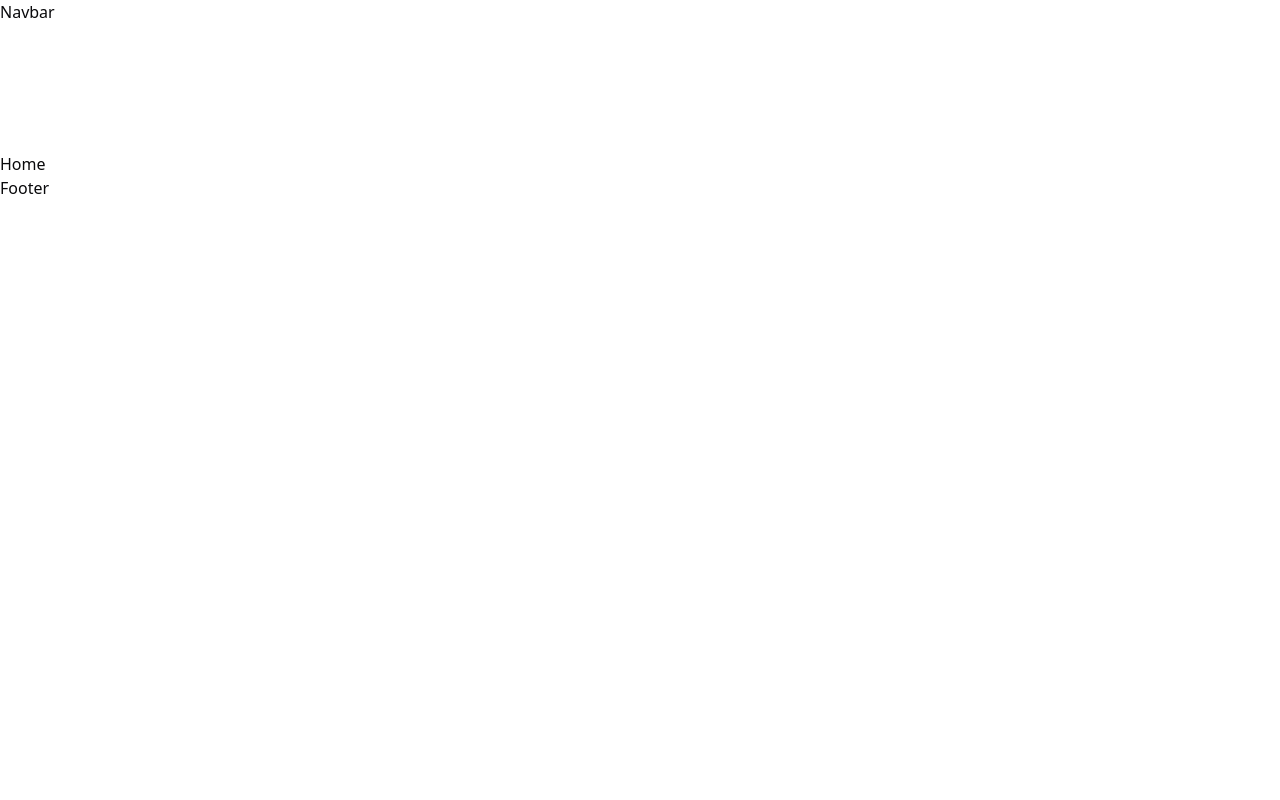
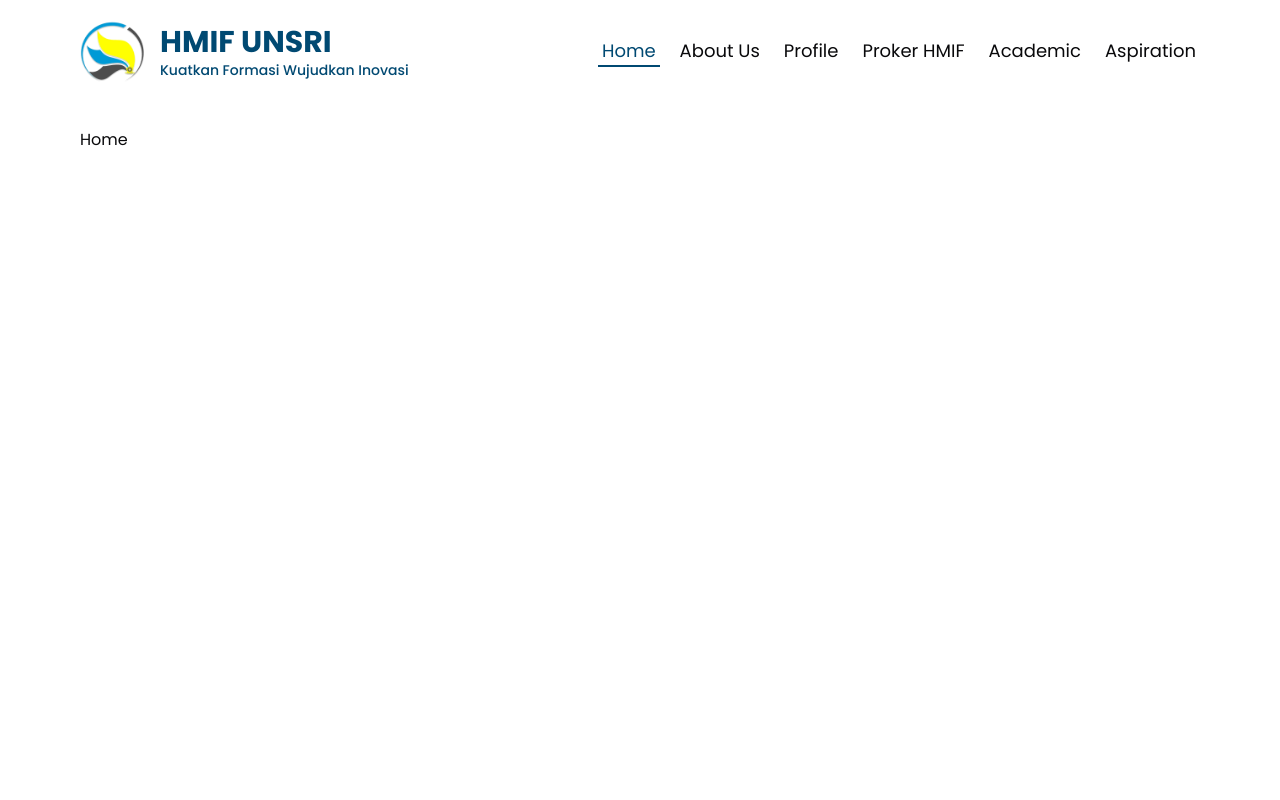
Before and after one commit to mfazrinizar/website-hmif, a React (Vite) app: page / in a window 1280 px wide. Shown: the top 800 px of the page. Built offline with nearby package versions, Linux system fonts and the light colour scheme.

Commit message:
feat(root): add navbar

```diff
--- a/package.json
+++ b/package.json
@@ -10,6 +10,7 @@
     "preview": "vite preview"
   },
   "dependencies": {
+    "@radix-ui/react-dialog": "^1.1.1",
     "@radix-ui/react-icons": "^1.3.0",
     "@tanstack/react-query": "^5.55.0",
     "class-variance-authority": "^0.7.0",
--- a/src/App.router.tsx
+++ b/src/App.router.tsx
@@ -19,6 +19,8 @@
     },
   ]);
 
+  // px-5 px-12 px-20
+
   return routes;
 };
 
--- a/src/components/Navbar.tsx
+++ b/src/components/Navbar.tsx
@@ -1,7 +1,75 @@
+import { NavLink } from "react-router-dom";
+import { cn } from "@/lib/utils";
+import { useLocation } from "react-router-dom";
+import {
+  Sheet,
+  SheetContent,
+  SheetTitle,
+  SheetTrigger,
+} from "@/components/ui/sheet";
+import { Menu } from "lucide-react";
+import { navItems } from "@/lib/link";
+
 export default function Navbar() {
+  const { pathname } = useLocation();
+
   return (
-    <nav>
-      <div className="">Navbar</div>
+    <nav
+      id="navbar"
+      className="fixed left-0 right-0 flex items-center justify-between bg-white p-5 md:px-12 xl:px-20"
+    >
+      <div className="flex gap-4">
+        <img
+          src="/img/logo-hmif.png"
+          alt="logo-hmif"
+          className="size-12 xl:size-16"
+        />
+        <div className="flex flex-col justify-center text-primary">
+          <h1 className="text-xl font-bold md:text-2xl xl:text-3xl">
+            HMIF UNSRI
+          </h1>
+          <p className="text-xs font-medium xl:text-sm">
+            Kuatkan Formasi Wujudkan Inovasi
+          </p>
+        </div>
+      </div>
+      <ul className="hidden gap-2 lg:flex xl:gap-4">
+        {" "}
+        {navItems.map((item) => (
+          <NavLink
+            key={item.path + item.name}
+            to={item.path}
+            className={cn("px-1 text-base xl:text-lg", {
+              "border-b-2 border-primary text-primary": pathname === item.path,
+            })}
+          >
+            {item.name}
+          </NavLink>
+        ))}
+      </ul>
+      <Sheet>
+        <SheetTrigger className="lg:hidden">
+          <Menu className="text-primary" />
+        </SheetTrigger>
+        <SheetContent>
+          <SheetTitle>Are you absolutely sure?</SheetTitle>
+          <ul className="flex flex-col gap-8">
+            {" "}
+            {navItems.map((item) => (
+              <NavLink
+                key={item.path + item.name}
+                to={item.path}
+                className={cn("px-1 text-lg", {
+                  "border-b-2 border-primary text-primary":
+                    pathname === item.path,
+                })}
+              >
+                {item.name}
+              </NavLink>
+            ))}
+          </ul>
+        </SheetContent>
+      </Sheet>
     </nav>
   );
 }
--- /dev/null
+++ b/src/components/ui/sheet.tsx
@@ -0,0 +1,138 @@
+import * as React from "react"
+import * as SheetPrimitive from "@radix-ui/react-dialog"
+import { Cross2Icon } from "@radix-ui/react-icons"
+import { cva, type VariantProps } from "class-variance-authority"
+
+import { cn } from "@/lib/utils"
+
+const Sheet = SheetPrimitive.Root
+
+const SheetTrigger = SheetPrimitive.Trigger
+
+const SheetClose = SheetPrimitive.Close
+
+const SheetPortal = SheetPrimitive.Portal
+
+const SheetOverlay = React.forwardRef<
+  React.ElementRef<typeof SheetPrimitive.Overlay>,
+  React.ComponentPropsWithoutRef<typeof SheetPrimitive.Overlay>
+>(({ className, ...props }, ref) => (
+  <SheetPrimitive.Overlay
+    className={cn(
+      "fixed inset-0 z-50 bg-black/80  data-[state=open]:animate-in data-[state=closed]:animate-out data-[state=closed]:fade-out-0 data-[state=open]:fade-in-0",
+      className
+    )}
+    {...props}
+    ref={ref}
+  />
+))
+SheetOverlay.displayName = SheetPrimitive.Overlay.displayName
+
+const sheetVariants = cva(
+  "fixed z-50 gap-4 bg-background p-6 shadow-lg transition ease-in-out data-[state=closed]:duration-300 data-[state=open]:duration-500 data-[state=open]:animate-in data-[state=closed]:animate-out",
+  {
+    variants: {
+      side: {
+        top: "inset-x-0 top-0 border-b data-[state=closed]:slide-out-to-top data-[state=open]:slide-in-from-top",
+        bottom:
+          "inset-x-0 bottom-0 border-t data-[state=closed]:slide-out-to-bottom data-[state=open]:slide-in-from-bottom",
+        left: "inset-y-0 left-0 h-full w-3/4 border-r data-[state=closed]:slide-out-to-left data-[state=open]:slide-in-from-left sm:max-w-sm",
+        right:
+          "inset-y-0 right-0 h-full w-3/4 border-l data-[state=closed]:slide-out-to-right data-[state=open]:slide-in-from-right sm:max-w-sm",
+      },
+    },
+    defaultVariants: {
+      side: "right",
+    },
+  }
+)
+
+interface SheetContentProps
+  extends React.ComponentPropsWithoutRef<typeof SheetPrimitive.Content>,
+    VariantProps<typeof sheetVariants> {}
+
+const SheetContent = React.forwardRef<
+  React.ElementRef<typeof SheetPrimitive.Content>,
+  SheetContentProps
+>(({ side = "right", className, children, ...props }, ref) => (
+  <SheetPortal>
+    <SheetOverlay />
+    <SheetPrimitive.Content
+      ref={ref}
+      className={cn(sheetVariants({ side }), className)}
+      {...props}
+    >
+      <SheetPrimitive.Close className="absolute right-4 top-4 rounded-sm opacity-70 ring-offset-background transition-opacity hover:opacity-100 focus:outline-none focus:ring-2 focus:ring-ring focus:ring-offset-2 disabled:pointer-events-none data-[state=open]:bg-secondary">
+        <Cross2Icon className="h-4 w-4" />
+        <span className="sr-only">Close</span>
+      </SheetPrimitive.Close>
+      {children}
+    </SheetPrimitive.Content>
+  </SheetPortal>
+))
+SheetContent.displayName = SheetPrimitive.Content.displayName
+
+const SheetHeader = ({
+  className,
+  ...props
+}: React.HTMLAttributes<HTMLDivElement>) => (
+  <div
+    className={cn(
+      "flex flex-col space-y-2 text-center sm:text-left",
+      className
+    )}
+    {...props}
+  />
+)
+SheetHeader.displayName = "SheetHeader"
+
+const SheetFooter = ({
+  className,
+  ...props
+}: React.HTMLAttributes<HTMLDivElement>) => (
+  <div
+    className={cn(
+      "flex flex-col-reverse sm:flex-row sm:justify-end sm:space-x-2",
+      className
+    )}
+    {...props}
+  />
+)
+SheetFooter.displayName = "SheetFooter"
+
+const SheetTitle = React.forwardRef<
+  React.ElementRef<typeof SheetPrimitive.Title>,
+  React.ComponentPropsWithoutRef<typeof SheetPrimitive.Title>
+>(({ className, ...props }, ref) => (
+  <SheetPrimitive.Title
+    ref={ref}
+    className={cn("text-lg font-semibold text-foreground", className)}
+    {...props}
+  />
+))
+SheetTitle.displayName = SheetPrimitive.Title.displayName
+
+const SheetDescription = React.forwardRef<
+  React.ElementRef<typeof SheetPrimitive.Description>,
+  React.ComponentPropsWithoutRef<typeof SheetPrimitive.Description>
+>(({ className, ...props }, ref) => (
+  <SheetPrimitive.Description
+    ref={ref}
+    className={cn("text-sm text-muted-foreground", className)}
+    {...props}
+  />
+))
+SheetDescription.displayName = SheetPrimitive.Description.displayName
+
+export {
+  Sheet,
+  SheetPortal,
+  SheetOverlay,
+  SheetTrigger,
+  SheetClose,
+  SheetContent,
+  SheetHeader,
+  SheetFooter,
+  SheetTitle,
+  SheetDescription,
+}
--- a/src/index.css
+++ b/src/index.css
@@ -1,3 +1,5 @@
+@import url("https://fonts.googleapis.com/css2?family=Poppins:wght@100;400;500;600;700&display=swap");
+
 @tailwind base;
 @tailwind components;
 @tailwind utilities;
@@ -9,7 +11,7 @@
     --card-foreground: 240 10% 3.9%;
     --popover: 0 0% 100%;
     --popover-foreground: 240 10% 3.9%;
-    --primary: 240 5.9% 10%;
+    --primary: 201.58, 100%, 22.35%;
     --primary-foreground: 0 0% 98%;
     --secondary: 240 4.8% 95.9%;
     --secondary-foreground: 240 5.9% 10%;
--- /dev/null
+++ b/src/lib/link.ts
@@ -0,0 +1,28 @@
+const navItems = [
+  {
+    name: "Home",
+    path: "/",
+  },
+  {
+    name: "About Us",
+    path: "/about",
+  },
+  {
+    name: "Profile",
+    path: "/profile",
+  },
+  {
+    name: "Proker HMIF",
+    path: "/proker",
+  },
+  {
+    name: "Academic",
+    path: "/academic",
+  },
+  {
+    name: "Aspiration",
+    path: "/aspiration",
+  },
+];
+
+export { navItems };
--- a/src/pages/Home.tsx
+++ b/src/pages/Home.tsx
@@ -1,3 +1,7 @@
 export default function Home() {
-  return <div>Home</div>;
+  return (
+    <section id="home" className="h-screen">
+      <div>Home</div>
+    </section>
+  );
 }
--- a/src/pages/Layout/AppLayout.tsx
+++ b/src/pages/Layout/AppLayout.tsx
@@ -7,12 +7,12 @@
   return (
     <Suspense fallback={null}>
       <ScrollRestoration />
-      <div className="">
+      <div className="font-poppins mx-auto flex flex-col scroll-smooth">
         <Navbar />
-        <main className="mx-auto mt-24 w-full overflow-hidden lg:mt-32">
+        <main className="mx-auto mt-24 w-full overflow-hidden px-5 md:px-12 lg:mt-32 xl:px-20">
           <Outlet />
+          <Footer />
         </main>
-        <Footer />
       </div>
     </Suspense>
   );
--- a/tailwind.config.js
+++ b/tailwind.config.js
@@ -3,55 +3,58 @@
   darkMode: ["class"],
   content: ["./index.html", "./src/**/*.{js,ts,jsx,tsx}"],
   theme: {
+    fontFamily: {
+      poppins: ["Poppins", "sans-serif"],
+    },
     extend: {
       borderRadius: {
-  			lg: 'var(--radius)',
-  			md: 'calc(var(--radius) - 2px)',
-  			sm: 'calc(var(--radius) - 4px)'
+        lg: "var(--radius)",
+        md: "calc(var(--radius) - 2px)",
+        sm: "calc(var(--radius) - 4px)",
       },
       colors: {
-  			background: 'hsl(var(--background))',
-  			foreground: 'hsl(var(--foreground))',
+        background: "hsl(var(--background))",
+        foreground: "hsl(var(--foreground))",
         card: {
-  				DEFAULT: 'hsl(var(--card))',
-  				foreground: 'hsl(var(--card-foreground))'
+          DEFAULT: "hsl(var(--card))",
+          foreground: "hsl(var(--card-foreground))",
         },
         popover: {
-  				DEFAULT: 'hsl(var(--popover))',
-  				foreground: 'hsl(var(--popover-foreground))'
+          DEFAULT: "hsl(var(--popover))",
+          foreground: "hsl(var(--popover-foreground))",
         },
         primary: {
-  				DEFAULT: 'hsl(var(--primary))',
-  				foreground: 'hsl(var(--primary-foreground))'
+          DEFAULT: "hsl(var(--primary))",
+          foreground: "hsl(var(--primary-foreground))",
         },
         secondary: {
-  				DEFAULT: 'hsl(var(--secondary))',
-  				foreground: 'hsl(var(--secondary-foreground))'
+          DEFAULT: "hsl(var(--secondary))",
+          foreground: "hsl(var(--secondary-foreground))",
         },
         muted: {
-  				DEFAULT: 'hsl(var(--muted))',
-  				foreground: 'hsl(var(--muted-foreground))'
+          DEFAULT: "hsl(var(--muted))",
+          foreground: "hsl(var(--muted-foreground))",
         },
         accent: {
-  				DEFAULT: 'hsl(var(--accent))',
-  				foreground: 'hsl(var(--accent-foreground))'
+          DEFAULT: "hsl(var(--accent))",
+          foreground: "hsl(var(--accent-foreground))",
         },
         destructive: {
-  				DEFAULT: 'hsl(var(--destructive))',
-  				foreground: 'hsl(var(--destructive-foreground))'
+          DEFAULT: "hsl(var(--destructive))",
+          foreground: "hsl(var(--destructive-foreground))",
         },
-  			border: 'hsl(var(--border))',
-  			input: 'hsl(var(--input))',
-  			ring: 'hsl(var(--ring))',
+        border: "hsl(var(--border))",
+        input: "hsl(var(--input))",
+        ring: "hsl(var(--ring))",
         chart: {
-  				'1': 'hsl(var(--chart-1))',
-  				'2': 'hsl(var(--chart-2))',
-  				'3': 'hsl(var(--chart-3))',
-  				'4': 'hsl(var(--chart-4))',
-  				'5': 'hsl(var(--chart-5))'
-  			}
-  		}
-  	}
+          1: "hsl(var(--chart-1))",
+          2: "hsl(var(--chart-2))",
+          3: "hsl(var(--chart-3))",
+          4: "hsl(var(--chart-4))",
+          5: "hsl(var(--chart-5))",
+        },
+      },
+    },
   },
   plugins: [require("tailwindcss-animate")],
 };
```
Also changed, not shown: public/img/logo-hmif.png (added), 1 other file (tests, documents, lock files or other folders). Lines whose indentation alone changed are shown as unchanged.
